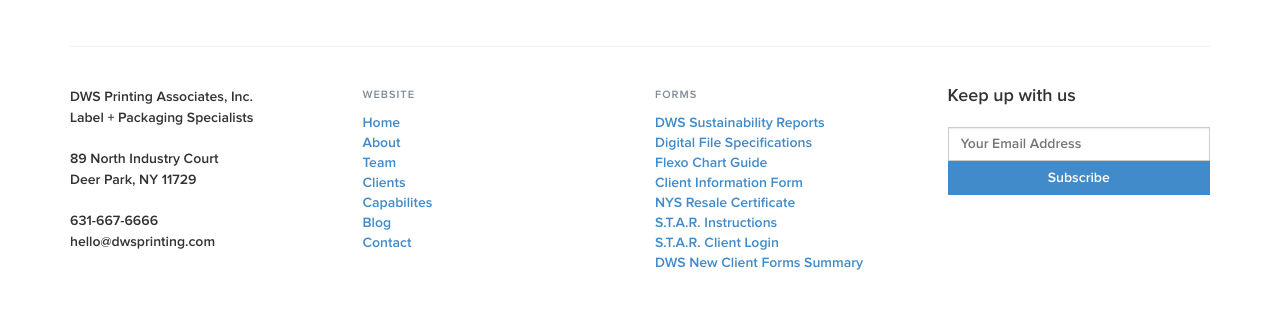
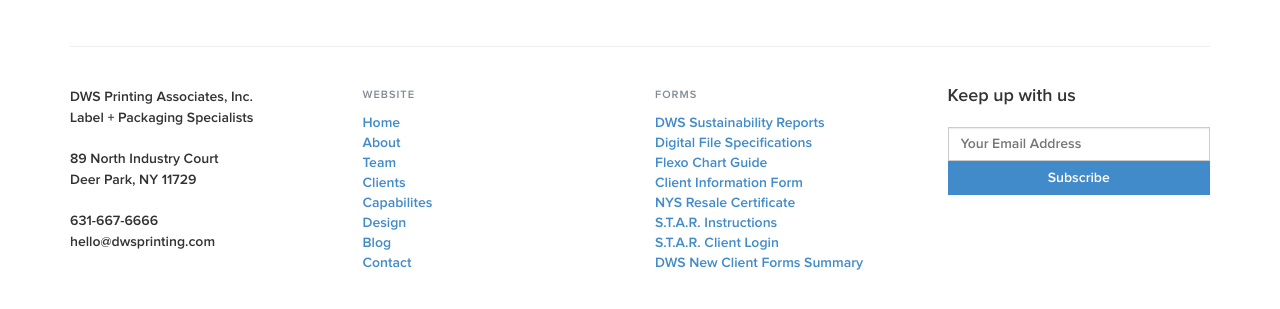
Before and after one commit to moizk/DWS-Jekyll, a Jekyll site: the page built from index.html, in a window 1280 px wide and 900 px high, scrolled down 5881 px, cut to the strip 577-886 px from the top of the window. Built offline with Jekyll 4.4.1, drawn with Linux system fonts in a browser that asks for light colours; nearby versions of some CDN libraries; Markdown is read by kramdown in place of the engine named in the settings.

Commit message:
Design update

```diff
--- a/_layouts/default.html
+++ b/_layouts/default.html
@@ -65,8 +65,7 @@
                 <li><a href="about.html">About</a></li>
                 <li><a href="clients.html">Clients</a></li>
                 <li><a href="printing.html">Capabilities</a></li>
-                <!--
-                <li><a href="design.html">Design</a></li> -->
+                <li><a href="design.html">Design</a></li>
                 <li><a href="http://dwsprinting.tumblr.com/" target="_blank">Blog</a></li>
                 <li><a href="contact.html">Contact</a></li>
               </ul>
@@ -99,7 +98,7 @@
                   <li><a href="team.html">Team</a></li>
                   <li><a href="clients.html">Clients</a></li>
                   <li><a href="printing.html">Capabilites</a></li>
-                <!--  <li><a href="design.html">Design</a></li> -->
+                <li><a href="design.html">Design</a></li>
                   <li><a href="http://dwsprinting.tumblr.com/" target="_blank">Blog</a></li>
                   <li><a href="contact.html">Contact</a></li>
                 </ul>
--- a/design.html
+++ b/design.html
@@ -34,7 +34,7 @@
       </center>
     </div>
   </div>
-
+<!--
 <div class="container-fluid">
   <div class="row">
     <div class="col-lg-6 border-top">
@@ -54,7 +54,7 @@
       </center>
     </div>
   </div>
-</div>
+</div> -->
 
 <img src="img/design/product.jpg" class="img-responsive big">
   <div class="client-strip">
```
